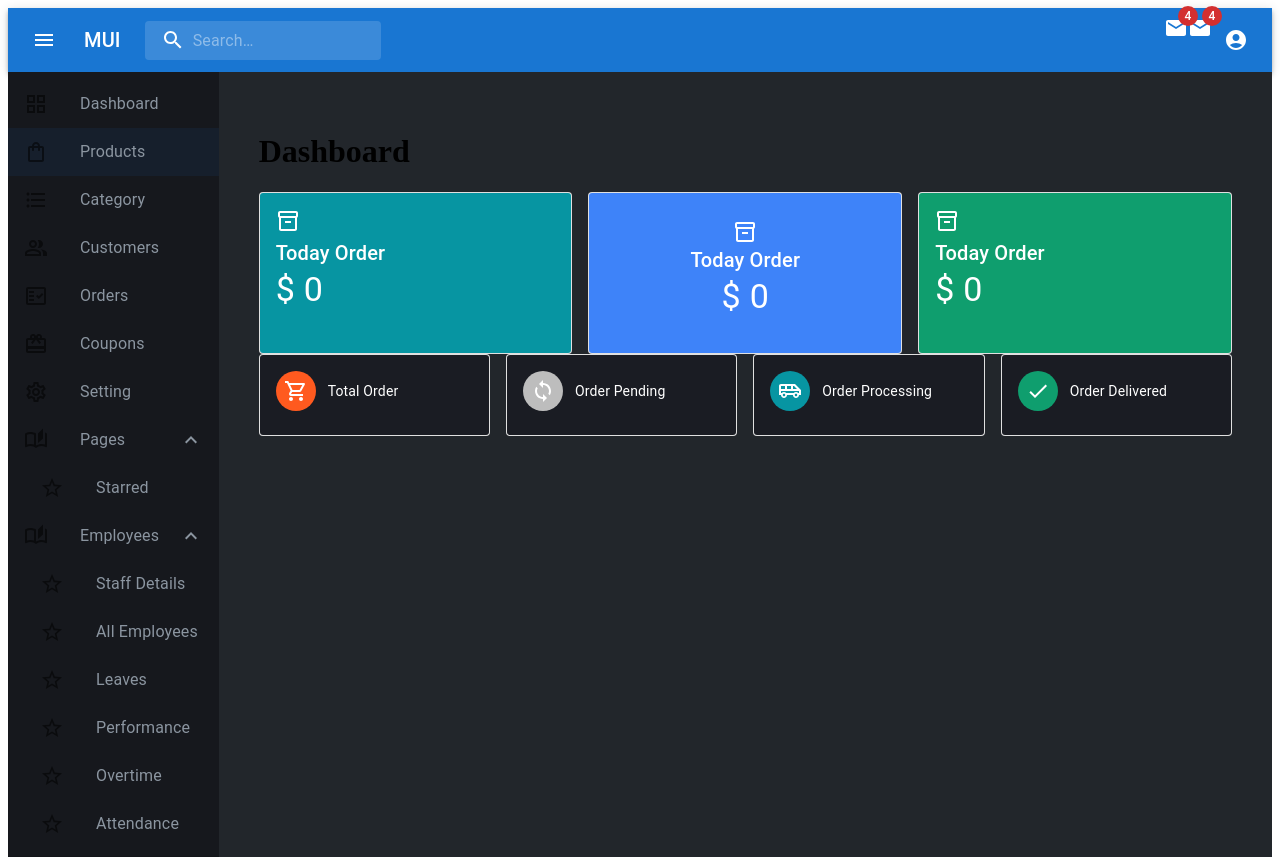
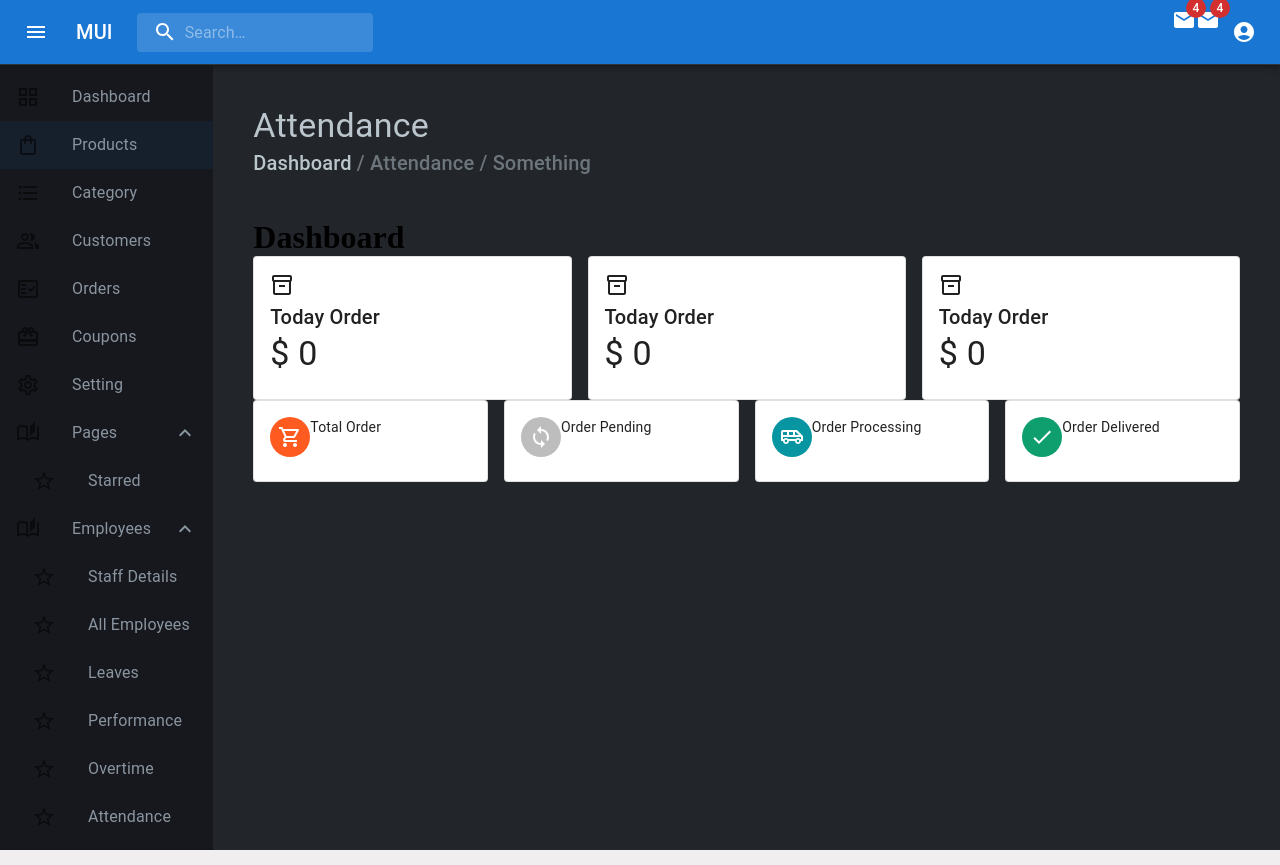
Before and after one commit to lokendra-chaulagain/Next-Admin-Panel, a Next.js app in the folder admin/: page / in a window 1280 px wide. Built offline with nearby package versions, Linux system fonts and the light colour scheme.

Commit message:
component added

```diff
--- a/admin/src/components/AllEmployeesWrapper.tsx
+++ b/admin/src/components/AllEmployeesWrapper.tsx
@@ -1,10 +1,12 @@
 import * as React from "react";
 import { Grid } from "@mui/material";
 import EmployeeProfileCard from "../@mui/EmployeeProfileCard";
+import AttendancePunchCard from "../@mui/AttendancePunchCard";
 
 export default function AllEmployeesWrapper() {
   return (
     <Grid container gap={5}>
+       <AttendancePunchCard/>
       <EmployeeProfileCard />
       <EmployeeProfileCard />
       <EmployeeProfileCard />
@@ -14,6 +16,7 @@ export default function AllEmployeesWrapper() {
       <EmployeeProfileCard />
       <EmployeeProfileCard />
       <EmployeeProfileCard />
+
     </Grid>
   );
 }
--- a/admin/src/components/Appbar.tsx
+++ b/admin/src/components/Appbar.tsx
@@ -159,8 +159,8 @@ export default function Appbar() {
   );
 
   return (
-    <Box sx={{ flexGrow: 1 }}>
-      <AppBar position="static">
+    <Box >
+      <AppBar position="static" className="customNavbar" >
         <Toolbar>
           <IconButton
             size="large"
--- a/admin/src/pages/_app.tsx
+++ b/admin/src/pages/_app.tsx
@@ -1,7 +1,7 @@
 import type { AppProps } from "next/app";
 import "../../styles/globals.css";
 import Appbar from "../components/Appbar";
-import { Box, Grid } from "@mui/material";
+import { Box, Grid, Typography } from "@mui/material";
 import LeftAppBar from "../components/LeftBar";
 import { QueryClient, QueryClientProvider } from "@tanstack/react-query";
 import { ReactQueryDevtools } from "@tanstack/react-query-devtools";
@@ -16,13 +16,23 @@ function MyApp({ Component, pageProps }: AppProps) {
     <QueryClientProvider client={queryCLient}>
       {/* passing queryClient instance to client props */}
       <Provider store={store}>
-        <Box>
+        <Box className="customBg">
           <Appbar />
           <Grid container>
-            <Grid item xs={3} lg={2} className="custom_sidebar">
+            <Grid item xs={3} lg={2} className="customLeftBar">
               <LeftAppBar />
             </Grid>
             <Grid item xs={9} lg={10} p={5} className="custom_bg">
+              <Box marginBottom={5}>
+                <Typography variant="h4" className="customPrimaryTxtColor">
+                  Attendance
+                </Typography>
+                <Typography variant="h6" className="customSecondaryTxtColor">
+                  <span className="customPrimaryTxtColor"> Dashboard</span> /{" "}
+                  <span className="customSecondaryTxtColor"> Attendance</span> /{" "}
+                  <span className="customSecondaryTxtColor">Something</span>
+                </Typography>
+              </Box>
               <Component {...pageProps} />
             </Grid>
           </Grid>
--- a/admin/styles/globals.css
+++ b/admin/styles/globals.css
@@ -1,73 +1,309 @@
-.primaryColor {
-    color: #1B1C22;
+/* Resetter  */
+html,
+body {
+    padding: 0;
+    margin: 0;
+    box-sizing: border-box;
+    /* font-family: Lato; */
+    background: var(--color-gray);
+    font-family: 'Outfit' !important;
 }
 
-.secondaryColor {
-    color: #121317;
+h1, h2, h3, h4, h5, h6, ul, li, a {
+    padding: 0;
+    margin: 0;
 }
 
-/* Card Color */
-.dashboardCard1 {
-    background-color: #0795A2;
-    height: 120px;
+li {
+    list-style: none;
+}
+
+a {
+    text-decoration: none;
+}
+
+a:hover {
+    text-decoration: none;
+    color: inherit;
+}
+
+/* defining root variable */
+
+:root {
+    --fs-11: 11px;
+    --fs-12: 12px;
+    --fs-14: 14px;
+    --fs-16: 16px;
+    --fs-18: 18px;
+    --fs-20: 20px;
+    --fs-22: 22px;
+    --fs-24: 24px;
+    --fs-26: 26px;
+    --fs-28: 28px;
+    --fs-30: 30px;
+    --fs-35: 35px;
+
+    --fw-400: 400;
+    --fw-500: 500;
+    --fw-600: 600;
+    --fw-700: 700;
+    --fw-800: 800;
+    --color-primary: #000000;
+    --color-secondary: #CA2790;
+    --color-dark: rgb(27, 27, 27);
+    --color-white: #fff;
+    --color-gray: rgb(240, 238, 238);
+    --border-primary-1px: 1px solid var(--color-primary);
+    --border-primary-2px: 2px solid var(--color-primary);
+    --border-primary-3px: 3px solid var(--color-primary);
+    --border-gray-1px: 1px solid var(--color-gray);
+    --border-gray-2px: 2px solid var(--color-gray);
+    --border-gray-3px: 3px solid var(--color-gray);
+
+    --border-radius-10: 10px;
+    --border-radius-5: 5px;
+    --border-radius-50: 50%;
+    --border-radius-15: 15px;
+    --border-radius-20: 20px;
+    /* ========================= */
+    --dark-color: #16181d;
+    --dark-grey-color: #22262b;
+    --leftbar-txt-color: #8b95a0;
+    --primary-text-color: #bac5cc;
+    --secondary-text-color: #6d757c;
+    --ternary-text-color: #7e7e80;
+    --border-color: #2d353d;
+    /* #6d757c
+    #6d757c */
+
+
+    /*===========================  */
+
+}
+
+.custom-fs-11 {
+    font-size: var(--fs-11);
+}
+
+
+.custom-fs-12 {
+    font-size: var(--fs-12);
+}
+
+
+
+/*==Loki==========================  */
+.customBg {
+    background-color: var(--dark-grey-color);
+}
+
+.customNavbar {
+    background-color: var(--dark-color);
+    color: var(---primary-text-color);
+    border-bottom: 1px solid var(--border-color)
+}
+
+.customLeftBar {
+    background-color: var(--dark-color);
+    color: var(--leftbar-txt-color);
+
+}
+
+.customPrimaryTxtColor {
+    color: var(--primary-text-color)
+}
+
+.customSecondaryTxtColor {
+    color: var(--secondary-text-color)
+}
+
+.customTernaryTxtColor {
+    color: var(--ternary-text-color)
+}
+
+.customCard {
+    background-color: var(--dark-color);
+    border: 1px solid var(--border-color)
+}
+
+
+
+
+.customProfileCard {
+    background-color: var(--dark-color);
+    color: var(---primary-text-color);
+    border: 1px solid var(--border-color)
+}
+
+/*=====================  */
+
+
+
+.custom-fw-400 {
+    font-weight: var(--fw-400);
+}
+
+.custom-fw-500 {
+    font-weight: var(--fw-500);
+}
+
+
+.custom-text-primary {
+    color: var(--color-primary);
+}
+
+.custom-text-gray {
+    color: var(--color-gray);
+}
+
+.custom-text-white {
+    color: var(--color-white);
+}
+
+.custom-text-secondary {
+    color: var(--color-secondary);
+}
+
+
+.custom-bg-secondary {
+    background-color: var(--color-secondary);
+}
+
+.custom-bg-white {
+    background-color: var(--color-white);
+}
+
+.custom-text-dark {
+    color: var(--color-dark);
+}
+
+.custom-bg-dark {
+    background-color: var(--color-dark);
+}
+
+
+
+.custom-border-primary-1px {
+    border: var(--border-primary-1px);
+}
+
+.custom-border-primary-2px {
+    border: var(--border-primary-2px);
+}
+
+.custom-border-primary-3px {
+    border: var(--border-primary-3px);
+}
+
+.custom-border-radius-5 {
+    border-radius: var(--border-radius-5);
+}
+
+.custom-border-radius-10 {
+    border-radius: var(--border-radius-10);
+}
+
+.custom-border-radius-15 {
+    border-radius: var(--border-radius-15);
+}
+
+.custom-border-radius-20 {
+    border-radius: var(--border-radius-20);
+}
+
+.custom-border-radius-50-per {
+    border-radius: var(--border-radius-50);
+}
+
+.w-15 {
+    width: 15%;
+}
+
+.hover-on-secondary:hover {
+    background-color: var(--color-white) !important;
+    color: var(--color-dark) !important;
+}
+
+.hover-on-white:hover {
+    background-color: var(--color-secondary) !important;
+    color: var(--color-white) !important;
+}
+
+.letter-spacing-1 {
+    letter-spacing: 1px;
+}
+
+.letter-spacing-2 {
+    letter-spacing: 2px;
+}
+
+.letter-spacing-3 {
+    letter-spacing: 3px;
+}
+
+.letter-spacing-4 {
+    letter-spacing: 4px;
+}
+
+.myImg {
+    transition: 0.3 ease;
+}
+
+.myImg:hover {
+    scale: 1.1;
+}
+
+.myBtn {
+    background-color: black;
+    color: white;
+    padding: 10px 18px;
+    transition: .25s ease-in-out;
+    border: none;
+    text-transform: uppercase;
+}
+
+.myBtn:hover {
+    background-color: rgb(31, 31, 31);
+}
+
+.mySecondaryBtn {
+    border: 1px solid black;
+    padding: 5px 15px;
+    transition: .25s;
+}
+
+.mySecondaryBtn:hover {
+    background-color: black;
     color: white;
 }
 
-.dashboardCard2 {
-    background-color: #3E83F9;
-    height: 120px;
-    color: white;
-    display: flex;
-    flex-direction: column;
-    align-items: center;
-    justify-content: center;
-
+.ghostBtn {
+    background-color: transparent;
+    border: none;
+    padding: 10px 0;
+    text-align: center;
+    color: #535253;
 }
 
-.dashboardCard3 {
-    background-color: #0F9E6E;
-    height: 120px;
-    color: white;
+.ghostBtn:hover {
+    text-decoration: underline;
 }
 
-.dashboardCardRow2 {
-    display: flex;
-    align-items: center;
-    gap: 12px;
-    background-color: #1A1C23;
-    color: white;
+.anchor {
+    text-decoration: none;
 }
 
 
-/* New========== */
-:root {
-    --main-bg-color: #22262b;
-    --card-bg-color: #16181d;
-    --leftbar-txt-color: #8b95a0;
-}
-
-.custom_bg {
-    background-color: var(--main-bg-color);
-}
-
-.custom_sidebar {
-    background-color: var(--card-bg-color);
-    color: var(--leftbar-txt-color);
-}
 
 
-.custom_leftbar_item{
-    color: var(--leftbar-txt-color);
-}
 
-.custom_leftbar_item:hover {
-    color: white;
-}
 
-/* .custom_sidebar:hover {
-    color: white;
 
-} */
+
+
+
+
+
 
 
 
```
Also changed, not shown: admin/src/@mui/AttendancePunchCard.tsx (added, +63 -0 lines), admin/src/@mui/EmployeeProfileCard.tsx (+8 -4 lines), admin/src/@mui/PunchCardCircularProgress.tsx (added, +49 -0 lines).
